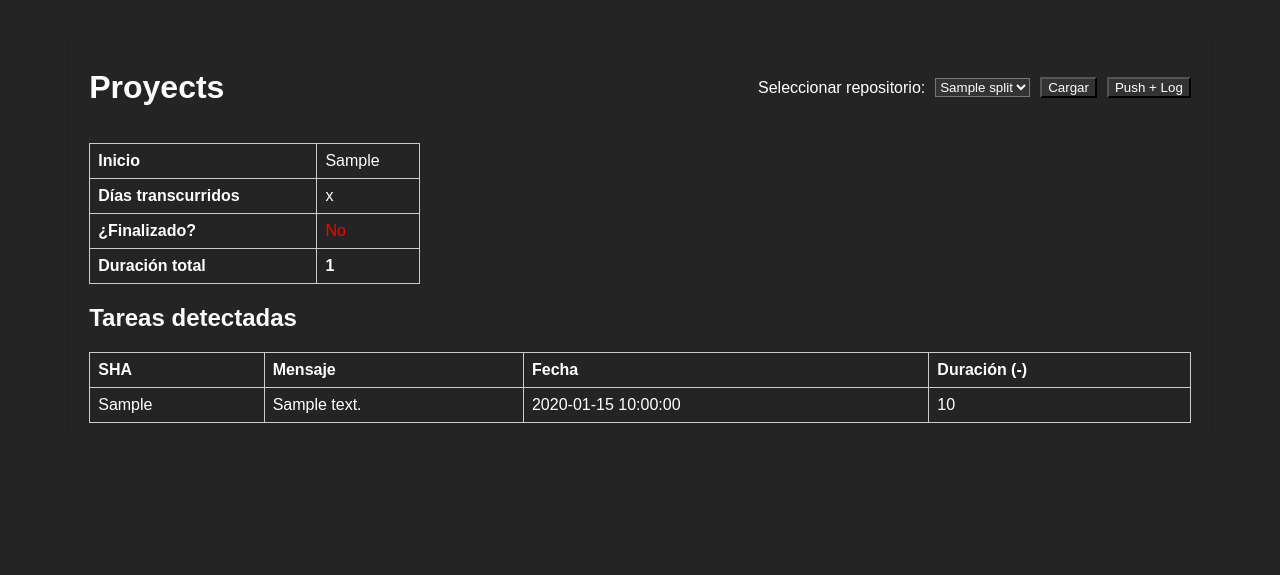
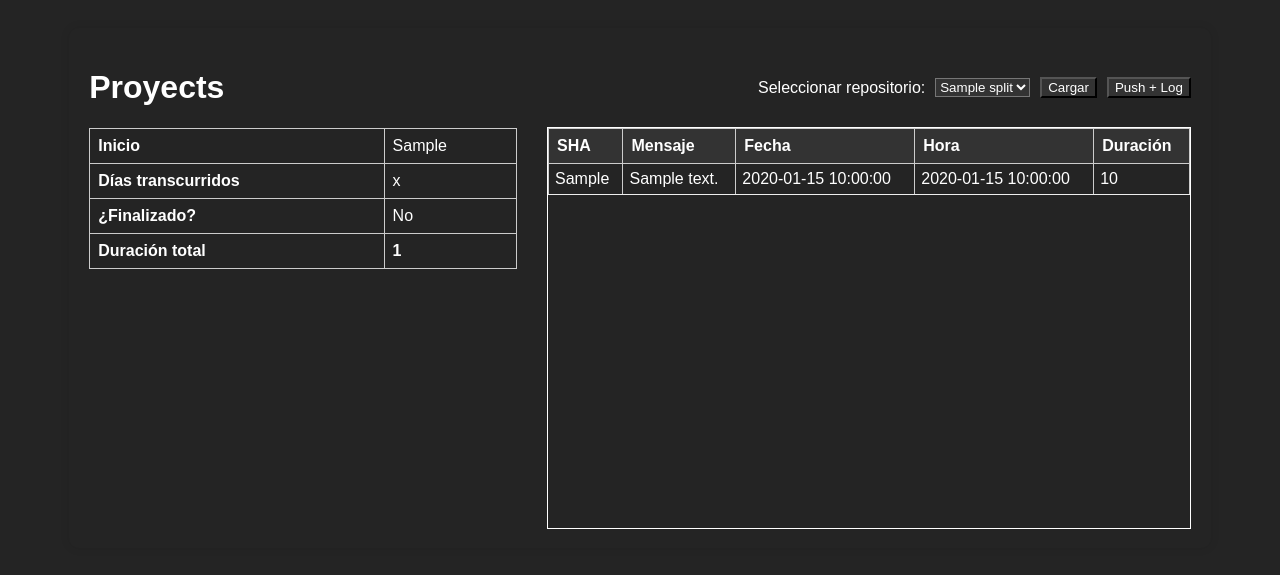
Before and after one commit to Dano913/MetHub, a Flask app: template templates/index.html in a window 1280 px wide. Shown: the top 575 px of the page. Run offline with Flask 3, Linux system fonts and the light colour scheme; the template is opened without the code that fills it: most values are stand-ins (such as "Sample title", 1, 10 or a date in 2020).

Commit message:
+Seguimos con html

```diff
--- a/main.py
+++ b/main.py
@@ -21,7 +21,7 @@ def format_timedelta(td: timedelta) -> str:
     return f"{minutes}:{seconds:02d}"
 
 def calcular_datos_repo(selected_repo):
-    """Obtiene commits, pushes, duración total y datos de proyecto, imprime todas las duraciones de tareas."""
+    """Obtiene commits, pushes, duración total y datos de proyecto."""
     commits = get_local_commits(selected_repo) or []
     log_file = os.path.join(selected_repo, "push_log.txt")
     push_dates = get_push_dates_from_log(log_file) or {}
@@ -34,7 +34,7 @@ def calcular_datos_repo(selected_repo):
         except Exception:
             c['_dt'] = None
 
-    # Ordenar commits por fecha ascendente para detectar duraciones correctamente
+    # Ordenar commits por fecha ascendente
     commits_sorted = sorted([c for c in commits if c['_dt']], key=lambda x: x['_dt'])
 
     # Detectar fin de proyecto
@@ -43,9 +43,24 @@ def calcular_datos_repo(selected_repo):
 
     # Fechas del proyecto
     fechas = [c['_dt'] for c in commits if c['_dt']]
-    project_start = min(fechas) if fechas else None
+    project_start_dt = min(fechas) if fechas else None
+
+    # Formatear fecha de inicio con hora
+    if project_start_dt:
+        meses = [
+            "enero", "febrero", "marzo", "abril", "mayo", "junio",
+            "julio", "agosto", "septiembre", "octubre", "noviembre", "diciembre"
+        ]
+        dia = project_start_dt.day
+        mes = meses[project_start_dt.month - 1]
+        anio = project_start_dt.year
+        hora = project_start_dt.strftime("%H:%M")
+        project_start_formateado = f"{dia} de {mes} de {anio} a las {hora}"
+    else:
+        project_start_formateado = ""
+
     fecha_fin = datetime.fromisoformat(commit_end['commit_date']) if commit_end else datetime.now()
-    days_passed = (max(0, (fecha_fin.date() - project_start.date()).days) if project_start else 0)
+    days_passed = (max(0, (fecha_fin.date() - project_start_dt.date()).days) if project_start_dt else 0)
 
     # Preparar tabla combined con duraciones correctas
     combined = []
@@ -53,44 +68,61 @@ def calcular_datos_repo(selected_repo):
     for c in commits_sorted:
         sha = c.get('sha', '')[:7]
         message = c.get('message', '')
-        commit_date_str = c.get('commit_date', '')
+        commit_datetime = c.get('_dt')
         duracion_str = ''
-
-        commit_datetime = c.get('_dt')
 
         if message.startswith("+") and commit_datetime:
             last_plus_commit = c
         elif message.startswith("-") and commit_datetime and last_plus_commit:
-            # Duración = commit(-) - commit(+)
             duracion_td = commit_datetime - last_plus_commit['_dt']
             if duracion_td.total_seconds() < 0:
                 duracion_td = timedelta(0)
             duracion_str = format_timedelta(duracion_td)
             logging.info(f"TAREA DETECTADA: {message}, DURACIÓN: {duracion_str}")
-            last_plus_commit = None  # reiniciar para la siguiente tarea
+            last_plus_commit = None
+
+        # Formatear fecha y hora del commit
+        if commit_datetime:
+            meses = [
+                "ene", "feb", "mar", "abr", "may", "jun",
+                "jul", "ago", "sep", "oct", "nov", "dic"
+            ]
+            dia = commit_datetime.day
+            mes = meses[commit_datetime.month - 1]
+            anio = commit_datetime.year
+            fecha_formateada = f"{dia} de {mes} {anio}"
+            hora_formateada = commit_datetime.strftime("%H:%M")
+        else:
+            fecha_formateada = ""
+            hora_formateada = ""
 
         combined.append({
             "sha": sha,
             "message": message,
-            "date": commit_date_str,
+            "date": fecha_formateada,
+            "time": hora_formateada,
             "duration": duracion_str if message.startswith("-") else ''
         })
 
     # Duración total de todas las tareas
     total_duration = sum(
-        (timedelta(
-            hours=int(d.split(":")[0]),
-            minutes=int(d.split(":")[1]),
-            seconds=int(d.split(":")[2])
-        ) if len(d.split(":")) == 3 else timedelta(
-            minutes=int(d.split(":")[0]),
-            seconds=int(d.split(":")[1])
-        ) for d in [row['duration'] for row in combined if row['duration']]),
+        (
+            timedelta(
+                hours=int(d.split(":")[0]),
+                minutes=int(d.split(":")[1]),
+                seconds=int(d.split(":")[2])
+            ) if len(d.split(":")) == 3 else timedelta(
+                minutes=int(d.split(":")[0]),
+                seconds=int(d.split(":")[1])
+            )
+            for d in [row['duration'] for row in combined if row['duration']]
+        ),
         timedelta()
     )
     total_duration_str = format_timedelta(total_duration)
 
-    return commits, push_dates, project_start, days_passed, total_duration_str, project_finalizado, combined
+    return commits, push_dates, project_start_formateado, days_passed, total_duration_str, project_finalizado, combined
+
 
 @app.route("/", methods=["GET", "POST"])
 def index():
@@ -147,5 +179,6 @@ def index():
         error_message=error_message
     )
 
+
 if __name__ == "__main__":
     app.run(debug=True)
--- /dev/null
+++ b/push_log.txt
@@ -0,0 +1 @@
+54bf203ea7f6aa679c41619ca1739301757d2162 2025-11-29T12:37:21.904918
--- a/templates/index.html
+++ b/templates/index.html
@@ -4,6 +4,10 @@
     <meta charset="UTF-8">
     <title>MetHub</title>
     <style>
+        *{
+             align-items: center;
+             justify-content: center;
+        }
         body { font-family: Arial, sans-serif; background: rgb(36, 36, 36); padding: 20px; color: #fff; }
 
         .container {
@@ -83,8 +87,9 @@
 
         <h2>{{ last }}</h2>
     {% endif %}
-
-    <table style="width: 30%;">
+    <div style="display: flex; gap: 30px; height: 400px;">
+        <div style="display: flex; width: 40%; height: 400px; align-items: start;">
+            <table style="margin: 0;">
                 <tbody>
                     <tr>
                         <th>Inicio</th>
@@ -100,9 +105,9 @@
                         <th>¿Finalizado?</th>
                         <td>
                             {% if project_finalizado %}
-                        <span class="ok">Sí</span>
+                                <span>Sí</span>
                             {% else %}
-                        <span class="error">No</span>
+                                <span>No</span>
                             {% endif %}
                         </td>
                     </tr>
@@ -113,24 +118,26 @@
                     </tr>
                 </tbody>
             </table>
-
-    <h2>Tareas detectadas</h2>
-    <table>
-        <thead>
+        </div>
+        <div style="height: 400px; width: 60%; border: 1px solid #fff; overflow-y: auto;">
+            <table style="width: 100%; border-collapse: collapse; margin: 0;">
+                <thead style="position: sticky; top: 0; z-index: 1; background-color: #333;">
                     <tr>
-                <th>SHA</th>
-                <th>Mensaje</th>
-                <th>Fecha</th>
-                <th>Duración (-)</th>
+                        <th style="padding: 8px; border-bottom: 1px solid #ccc;">SHA</th>
+                        <th style="padding: 8px; border-bottom: 1px solid #ccc;">Mensaje</th>
+                        <th style="padding: 8px; border-bottom: 1px solid #ccc;">Fecha</th>
+                        <th style="padding: 8px; border-bottom: 1px solid #ccc;">Hora</th>
+                        <th style="padding: 8px; border-bottom: 1px solid #ccc;">Duración</th>
                     </tr>
                 </thead>
                 <tbody>
                     {% for row in combined|reverse %}
                     <tr>
-                <td>{{ row.sha[:7] }}</td>
-                <td>{{ row.message }}</td>
-                <td>{{ row.date }}</td>
-                <td>
+                        <td style="padding: 6px; border-bottom: 1px solid #eee;">{{ row.sha[:7] }}</td>
+                        <td style="padding: 6px; border-bottom: 1px solid #eee;">{{ row.message }}</td>
+                        <td style="padding: 6px; border-bottom: 1px solid #eee;">{{ row.date }}</td>
+                        <td style="padding: 6px; border-bottom: 1px solid #eee;">{{ row.time }}</td>
+                        <td style="padding: 6px; border-bottom: 1px solid #eee;">
                             {% if row.duration %}
                                 {{ row.duration }}
                             {% endif %}
@@ -139,7 +146,9 @@
                     {% endfor %}
                 </tbody>
             </table>
+</div>
 
+    </div>
 </div>
 </body>
 </html>
```
Lines whose indentation alone changed are shown as unchanged.
